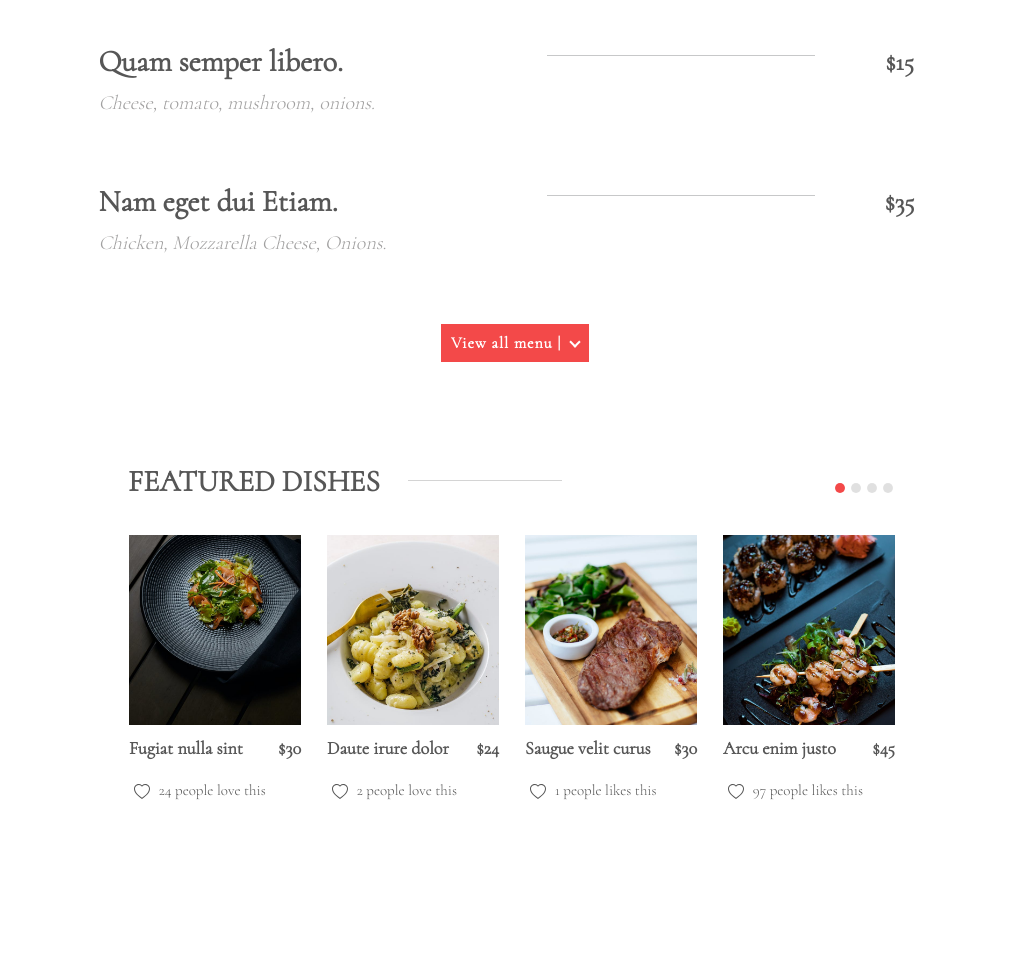
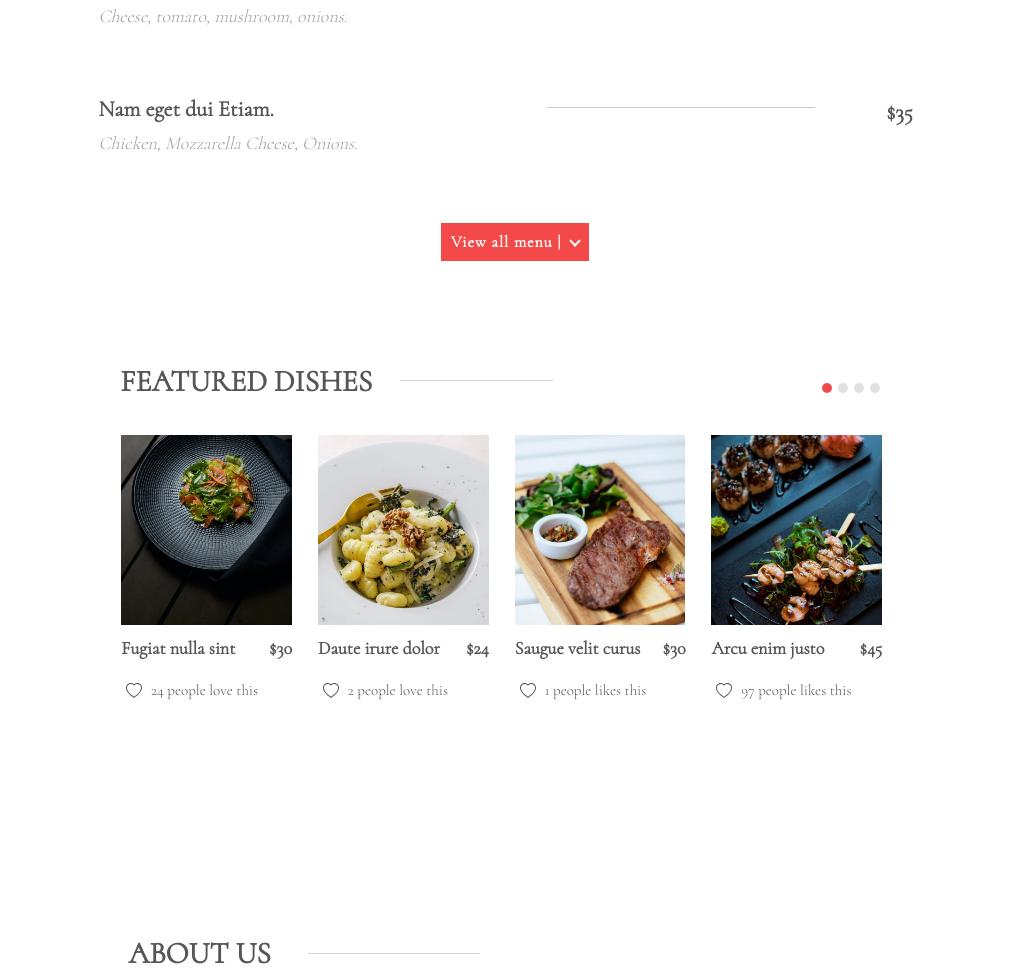
Before and after one commit to stasa102/resto-test, a website: page index.html in a window 1024 px wide. Shown: the part 1700-2675 px from the top of the page. Drawn offline with nearby package versions, Linux system fonts and the light colour scheme; a web font is replaced by a local one.

Commit message:
fixed 993px - 1140px - second

```diff
--- a/css/responsive.css
+++ b/css/responsive.css
@@ -618,9 +618,18 @@
     position: relative;
     left: 4%;
   }
+
+  .menu-heading {
+    font-size: 22px;
+  }
+
+  .menu-description {
+    font-size: 18px;
+  }
   .menu-price {
     text-align: center;
     padding: 0;
+    font-size: 22px;
   }
 
   .subheading-wrapper-about-us {
@@ -630,17 +639,13 @@
 
   /*Featured dishes section*/
 
-  /* #carouselIndicators {
-    position: relative;
-  } */
-
   div.subheading-wrapper {
     height: 30px;
   }
 
   .featured-dishes-section {
-    width: 75%;
-    /* right: 1%; */
+    width: 74.5%;
+    right: 1%;
   }
 
   /*About us section*/
@@ -652,7 +657,7 @@
   .about-us-section {
     width: 84% !important;
     position: relative;
-    left: 1%;
+    left: 2%;
   }
 
   .about-us-section .subheading-wrapper {
@@ -661,7 +666,7 @@
   }
 
   .heading-about-us.container {
-    padding: 20px 0px 20px 25px;
+    padding: 20px 0px 20px 3%;
   }
 
   div.info-about-us.container.row {
```
